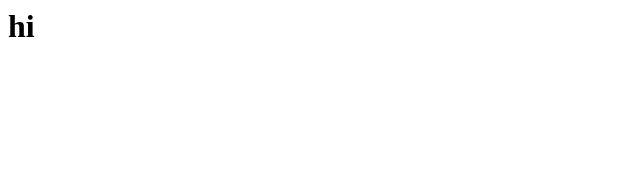
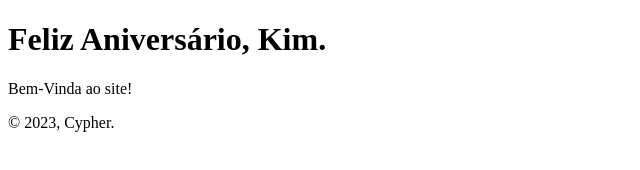
Before and after one commit to 7unfold/kkym, a plain HTML site: page index.html in a window 1280 px wide. Shown: the whole page, without its empty margins (0-640 px from the left). Drawn offline with Linux system fonts and the light colour scheme.

Commit message:
Add files via upload

```diff
--- a/index.html
+++ b/index.html
@@ -1 +1,26 @@
-<h1>hi</h1>
+<!DOCTYPE html>
+<html lang="en">
+<head>
+    <meta charset="UTF-8">
+    <meta name="viewport" content="width=device-width, initial-scale=1.0">
+    <link rel="stylesheet" href="style.css">
+    <title>Feliz seu dia, Kim</title>
+</head>
+<body>
+    <div class="container">
+        <header>
+            <h1>
+                Feliz Aniversário, Kim.
+            </h1>
+        </header>
+        <main>
+            <p>
+                Bem-Vinda ao site!
+            </p>
+        </main>
+        <footer>
+            <p>&copy; 2023, Cypher.</p>
+        </footer>
+    </div>
+</body>
+</html>
```
